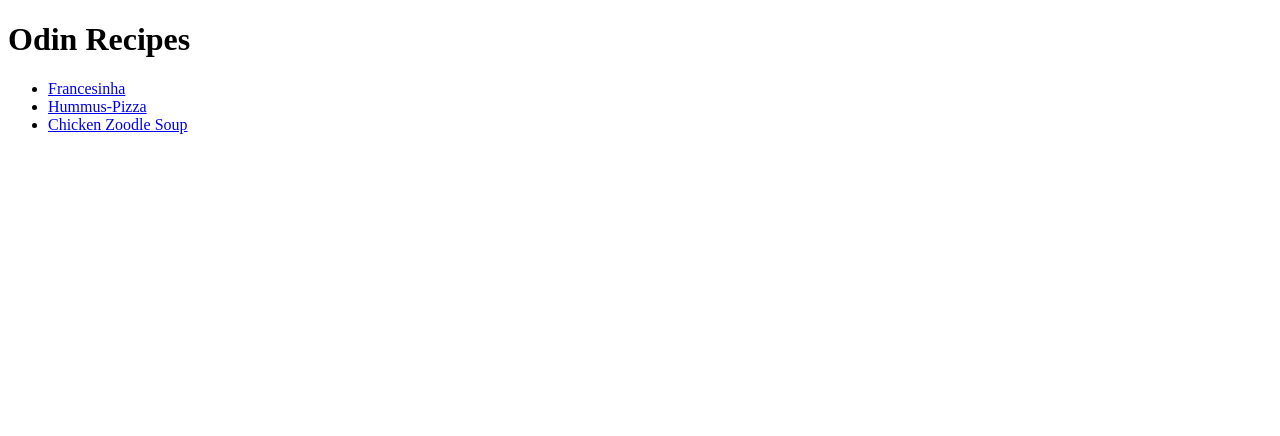
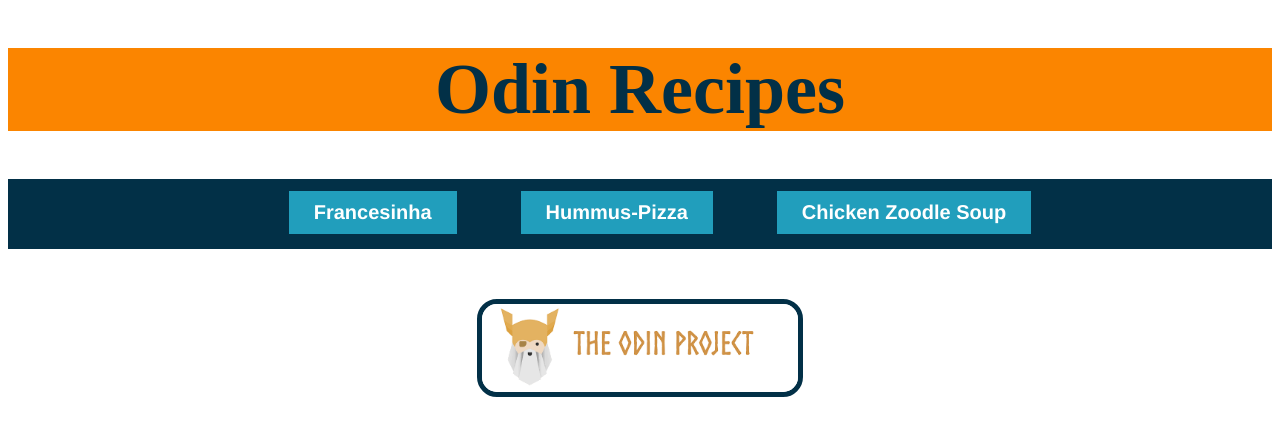
Before and after one commit to IkkyPT/odin-recipes, a plain HTML site: page index.html in a window 1280 px wide. Drawn offline with Linux system fonts and the light colour scheme.

Commit message:
Using css to edit the index page

```diff
--- a/index.html
+++ b/index.html
@@ -3,17 +3,21 @@
     <head>
         <meta charset="UTF-8">
         <title></title>
+        <link rel="stylesheet" href="./styles.css">
     </head>
     <body>
         <h1>Odin Recipes</h1>
 
         <!-- Unordered list of new recipes -->
+        <nav>
+            <ul>
+                <li class="align left"><a href="./recipes/francesinha.html">Francesinha</a></li>
+                <li class="align center"><a href="./recipes/hummus-pizza.html">Hummus-Pizza</a></li>
+                <li class="align right"><a href="./recipes/chicken-soup.html">Chicken Zoodle Soup</a></li>
+            </ul>
+        </nav>
 
-        <ul>
-            <li><a href="./recipes/francesinha.html">Francesinha</a></li>
-            <li><a href="./recipes/hummus-pizza.html">Hummus-Pizza</a></li>
-            <li><a href="./recipes/chicken-soup.html">Chicken Zoodle Soup</a></li>
-        </ul>
+        <img src="./recipes/images/odin-project.png" class="odin">
 
     </body>
 </html>
--- /dev/null
+++ b/styles.css
@@ -0,0 +1,54 @@
+body {
+    background-color: white;
+}
+
+h1 {
+    color: #023047;
+    text-align: center;
+    background-color: #fb8500;
+    font-size: 72px;
+}
+
+nav {
+    background-color: #023047;
+    padding: 10px;
+}
+
+ul {
+    text-align: center;
+}
+
+li {
+    list-style-type: none;
+    font-family: 'Franklin Gothic Medium', 'Arial Narrow', Arial, sans-serif;
+    font-size: 20px;
+    font-weight: bolder;
+    display: inline-block;
+    margin: -15px 30px;
+}
+
+a:link, a:visited  {
+    background-color: #219ebc;
+    color: white;
+    padding: 10px 25px;
+    text-align: center;
+    text-decoration: none;
+    display: inline-block;
+}
+
+a:hover, a:active {
+    background-color: #fb8500;
+  }
+
+.odin {
+    border: 5px solid #023047;
+    border-radius: 20px;
+    padding: 5 10px;
+    max-width: 100%;
+    height: auto;
+    display: block;
+    margin-top: 50px;
+    margin-left: auto;
+    margin-right: auto;
+    width: 25%;
+}
```
Also changed, not shown: recipes/chicken-soup.html (+1 -1 lines), recipes/francesinha.html (+1 -1 lines), recipes/hummus-pizza.html (+1 -1 lines), recipes/images/Pizza-Download-PNG.png (renamed from recipes/Pizza-Download-PNG.png), recipes/images/francesinha-1024x713.png (renamed from recipes/francesinha-1024x713.png), recipes/images/odin-project.png (added), recipes/images/pngegg.png (renamed from recipes/pngegg.png).
